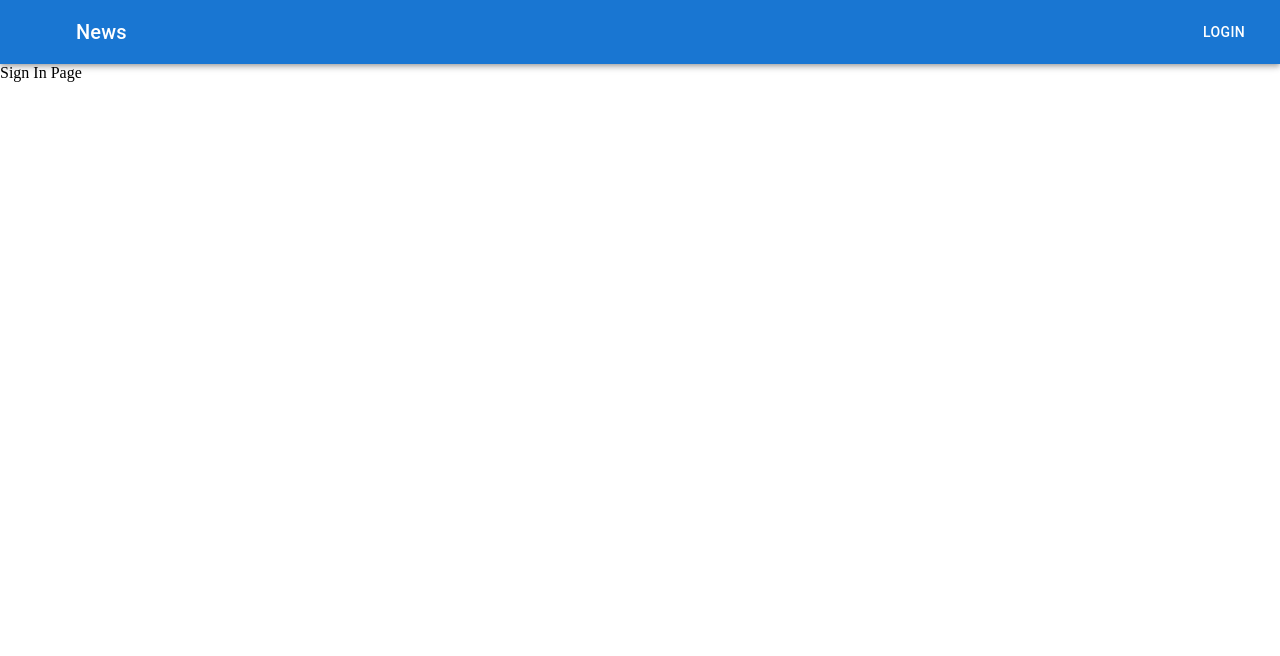
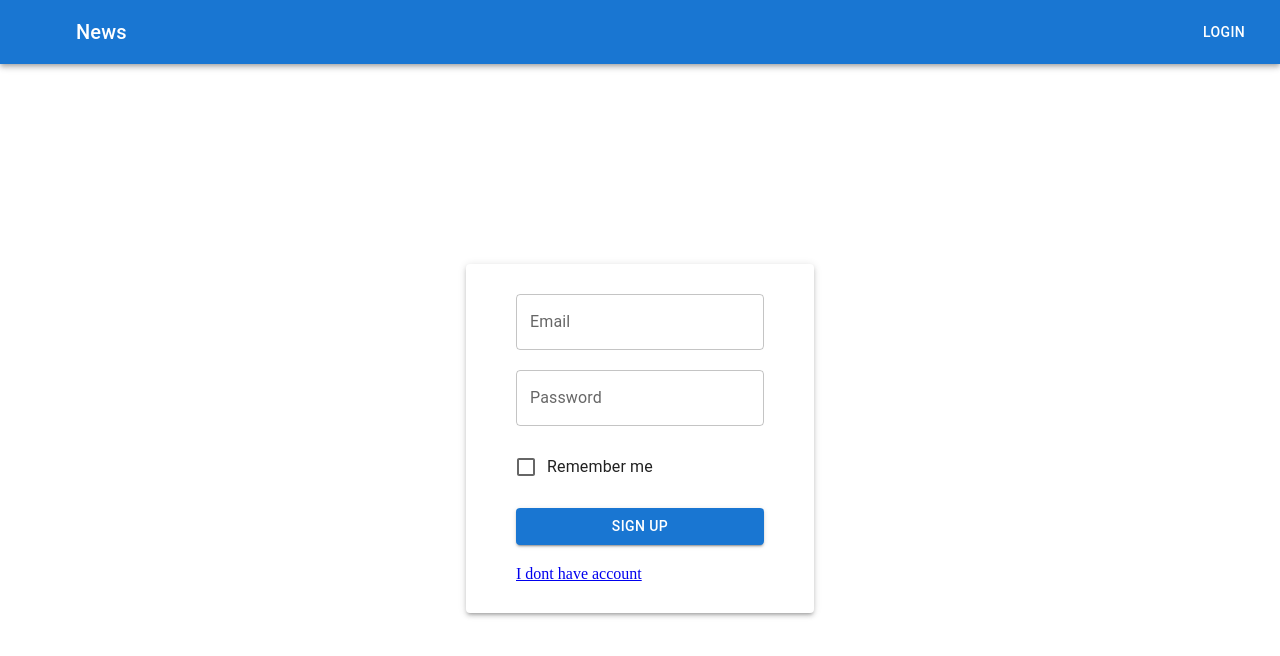
Before and after one commit to Serhii-Ki/main_todolist, a React (Vite) app: page /signin in a window 1280 px wide. Shown: the top 656 px of the page. Built offline with nearby package versions, Linux system fonts and the light colour scheme.

Commit message:
added request sign up

```diff
--- a/src/main.tsx
+++ b/src/main.tsx
@@ -4,7 +4,7 @@ import './index.css'
 import {Provider} from "react-redux";
 import {store} from "./store/store.ts";
 import {RouterProvider} from "react-router-dom";
-import {router} from "./route/routes.tsx";
+import {router} from "./route/router.tsx";
 
 ReactDOM.createRoot(document.getElementById('root')!).render(
   <React.StrictMode>
--- a/src/pages/signIn/SignIn.tsx
+++ b/src/pages/signIn/SignIn.tsx
@@ -1,10 +1,58 @@
+import CustomInput from "../../components/customInput/CustomInput.tsx";
+import CustomBtn from "../../components/customBtn/CustomBtn.tsx";
+import {Box, Checkbox, FormControlLabel, FormGroup, Paper} from "@mui/material";
+import {useFormik} from "formik";
+import {Link} from "react-router-dom";
 
 
 function SignIn() {
+
+  const formik = useFormik({
+    initialValues: {
+      email: '',
+      password: '',
+      rememberMe: false,
+    },
+    onSubmit: values => {
+      alert(JSON.stringify(values))
+    },
+  })
+
   return (
-      <div>
-        Sign In Page
-      </div>
+      <Box display='flex' justifyContent='center' marginTop='200px'>
+        <Paper style={{padding: '30px 50px'}} elevation={3}>
+          <form onSubmit={formik.handleSubmit}>
+            <FormGroup sx={{gap: '20px'}}>
+              <CustomInput
+                  type={'email'}
+                  label="Email"
+                  name="email"
+                  onChange={formik.handleChange}
+                  value={formik.values.email}
+              />
+              <CustomInput
+                  type={'password'}
+                  label="Password"
+                  name="password"
+                  onChange={formik.handleChange}
+                  value={formik.values.password}
+              />
+              <FormControlLabel
+                  label="Remember me"
+                  control={
+                    <Checkbox
+                        onChange={formik.handleChange}
+                        checked={formik.values.rememberMe}
+                        name="rememberMe"
+                    />
+                  }
+              />
+              <CustomBtn title={'sign up'} type='submit'/>
+              <Link to='/signup'>I dont have account</Link>
+            </FormGroup>
+          </form>
+        </Paper >
+      </Box>
   );
 }
 
--- a/src/pages/signUp/SignUp.tsx
+++ b/src/pages/signUp/SignUp.tsx
@@ -20,10 +20,10 @@ function SignUp() {
   })
 
   return (
-      <Box display='flex' justifyContent='center' alignItems='center' height='100vh'>
-        <Paper style={{padding: '30px'}}>
+      <Box display='flex' justifyContent='center' marginTop='200px'>
+        <Paper style={{padding: '30px 50px'}} elevation={3}>
           <form onSubmit={formik.handleSubmit}>
-            <FormGroup>
+            <FormGroup sx={{gap: '20px'}}>
               <CustomInput
                   type={'email'}
                   label="Email"
--- a/src/route/routes.tsx
+++ b/src/route/router.tsx
@@ -10,8 +10,8 @@ export const router = createBrowserRouter([{
   element: <App/>,
   children:[
     {
-      path: '/',
-      element: <Navigate to="/signup" replace />,
+      index: true,
+      element: <Navigate to="/signup"/>,
     },
     {
       path: '/todolist',
--- a/src/utils/hooks/useRequest.ts
+++ b/src/utils/hooks/useRequest.ts
@@ -46,6 +46,13 @@ type updateTaskResponseType = {
   deadline: Date
 }
 
+type SignupDataType = {
+  email: string
+  password: string
+  confirm_password: string
+  rememberMe: boolean
+}
+
 function useRequest() {
   const instance = axios.create({
     baseURL: 'https://social-network.samuraijs.com/api/1.1/',
@@ -54,6 +61,10 @@ function useRequest() {
       'API-KEY': '51768207-6c1b-4ce3-8f65-309bb8749f38',
     },
   });
+
+  const fetchSignUp = (signupData: SignupDataType) => {
+    return instance.post<ResponseType>('auth/login', signupData)
+  }
 
   const fetchGetTodoLists =  () => {
     return instance.get<TodoListResponse[]>('todo-lists')
@@ -88,6 +99,7 @@ function useRequest() {
   }
 
   return {
+    fetchSignUp,
     fetchGetTodoLists,
     fetchGetTasks,
     fetchAddTodoList,
```
